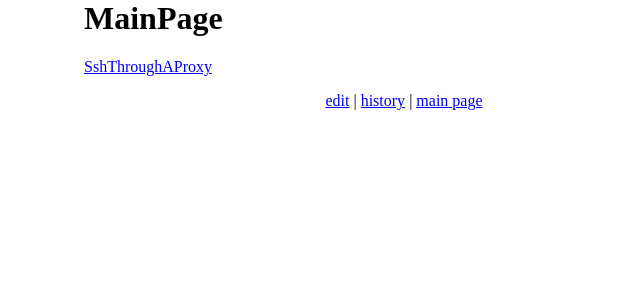
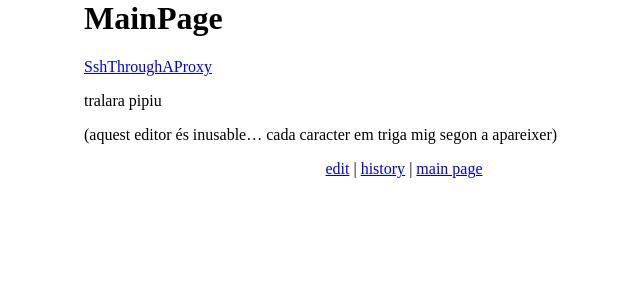
Before and after one commit to gabarro/gabarro.github.io, a Jekyll site: the page built from wiki/MainPage.md, in a window 1280 px wide. Shown: the top 300 px of the page, without its empty margins (236-876 px from the left). Built offline with Jekyll 4.4.1, drawn with Linux system fonts in a browser that asks for light colours.

Commit message:
Update MainPage.md

```diff
--- a/wiki/MainPage.md
+++ b/wiki/MainPage.md
@@ -4,3 +4,7 @@ title: MainPage
 ---
 
 [SshThroughAProxy](SshThroughAProxy)
+
+tralara pipiu
+
+(aquest editor és inusable... cada caracter em triga mig segon a apareixer)
```
